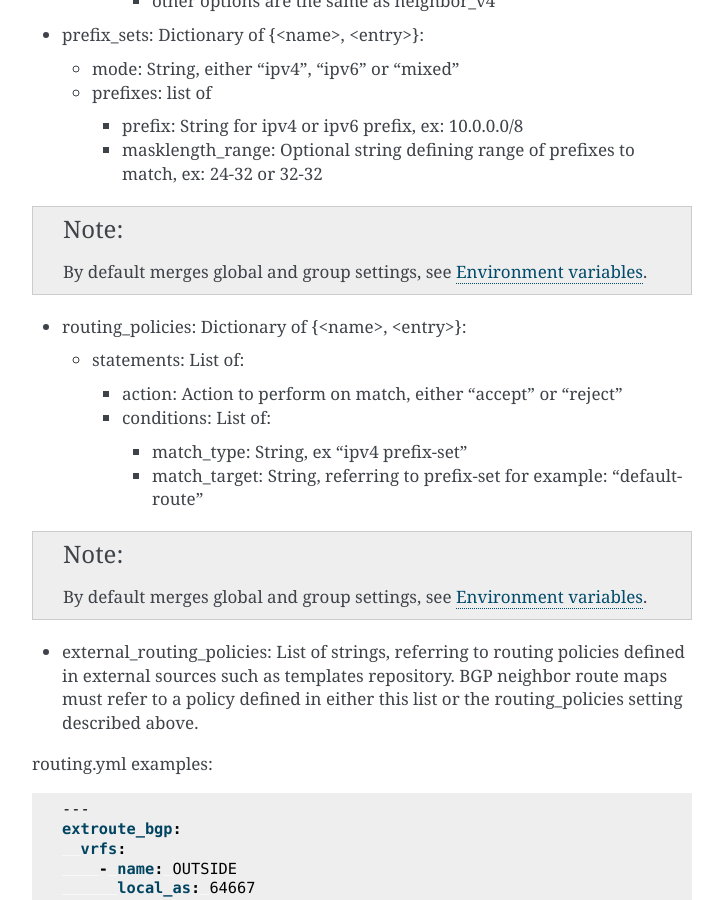
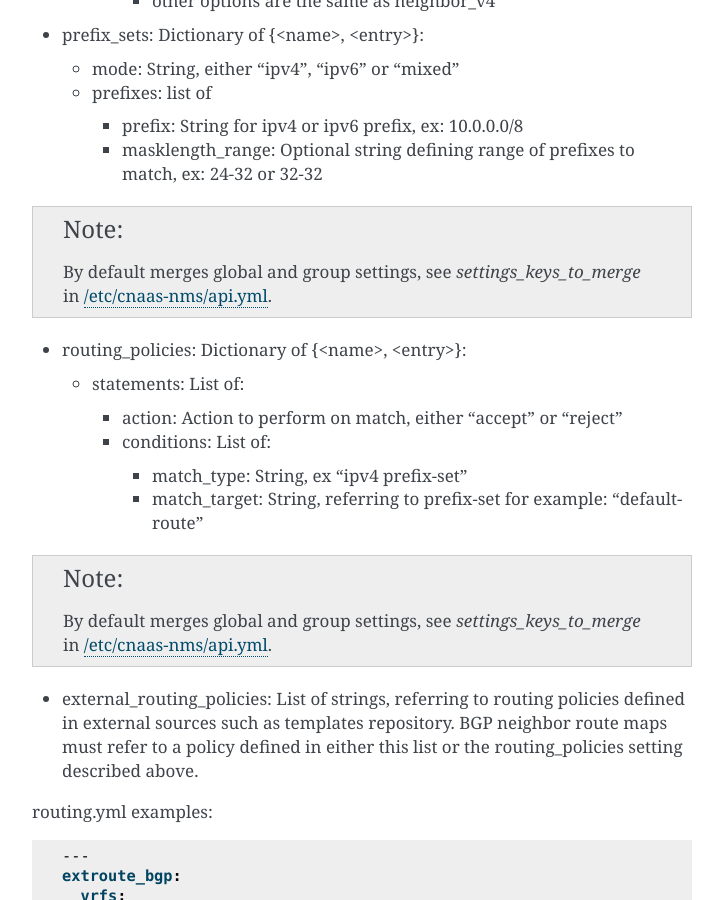
Before and after one commit to SUNET/cnaas-nms, a Sphinx documentation site: the page built from docs/reporef/index.rst, in a window 1280 px wide and 900 px high, scrolled down 6962 px. Shown: the whole window, without its empty margins (388-1111 px from the left). Built offline with Sphinx 7.4.7, drawn with Linux system fonts in a browser that asks for light colours.

Commit message:
fix doc reference

```diff
--- a/docs/configuration/index.rst
+++ b/docs/configuration/index.rst
@@ -14,12 +14,12 @@ Config files are placed in /etc/cnaas-nms
 
 Defines how to connect to the SQL and redis databases.
 
+.. _configuration_api_ref:
+
 /etc/cnaas-nms/api.yml
 ^^^^^^^^^^^^^^^^^^^^^^
 
 Defines parameters for the API:
-
-.. _configuration_api_ref:
 
 - host: Defines the listening host/IP, default 0.0.0.0
 - jwtcert: Defines the path to the public JWT certificate used to verify JWT tokens
--- a/docs/reporef/index.rst
+++ b/docs/reporef/index.rst
@@ -336,7 +336,7 @@ Can contain the following dictionaries with specified keys:
     * masklength_range: Optional string defining range of prefixes to match, ex: 24-32 or 32-32
 
 .. note::
-   By default merges global and group settings, see :ref:`configuration_environment_ref`.
+   By default merges global and group settings, see `settings_keys_to_merge` in :ref:`configuration_api_ref`.
 
 * routing_policies: Dictionary of {<name>, <entry>}:
 
@@ -349,7 +349,7 @@ Can contain the following dictionaries with specified keys:
       * match_target: String, referring to prefix-set for example: "default-route"
 
 .. note::
-   By default merges global and group settings, see :ref:`configuration_environment_ref`.
+   By default merges global and group settings, see `settings_keys_to_merge` in :ref:`configuration_api_ref`.
 
 - external_routing_policies: List of strings, referring to routing policies defined in external
   sources such as templates repository. BGP neighbor route maps must refer to a policy defined in
```
